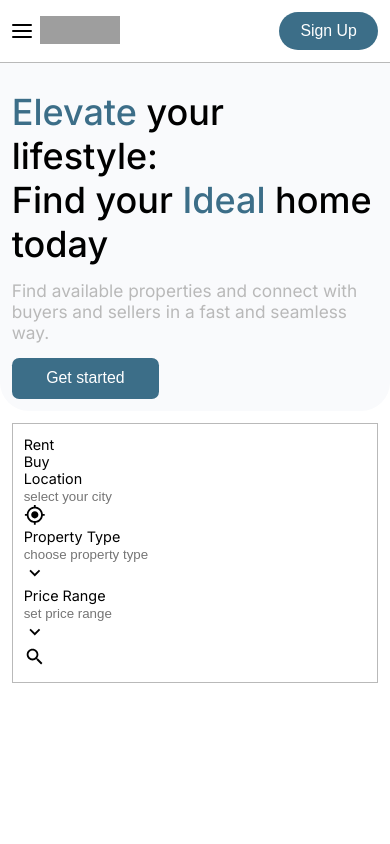
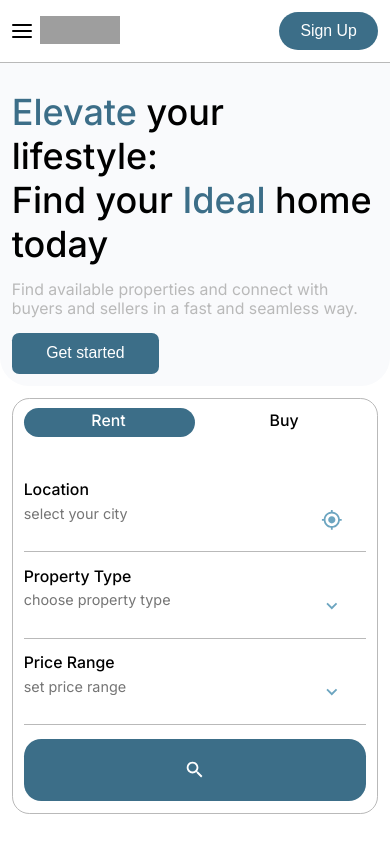
Before and after one commit to samthemogul/luxvilla, a Next.js app: page / in a window 390 px wide. Built offline with nearby package versions, Linux system fonts and the light colour scheme; grey boxes are pictures that could not be loaded.

Commit message:
Final commit 6th Jan..Searchbar

```diff
--- a/containers/SearchBox.jsx
+++ b/containers/SearchBox.jsx
@@ -8,11 +8,17 @@ import SearchIcon from '@mui/icons-material/Search';
 
 const SearchBox = () => {
   const [ optionClass, setOptionClass] = useState(styles.bar);
+  const [ activeRent, setActiveRent ] = useState(`${styles.option_text} ${styles.active_text}`)
+  const [ activeBuy, setActiveBuy ] = useState(styles.option_text)
   const changeToBuy = () => {
     setOptionClass(`${styles.bar} ${styles.buy}`)
+    setActiveBuy(`${styles.option_text} ${styles.active_text}`)
+    setActiveRent(styles.option_text)
   }
   const changeToRent = () => {
     setOptionClass(styles.bar);
+    setActiveRent(`${styles.option_text} ${styles.active_text}`)
+    setActiveBuy(styles.option_text)
   }
   return (
     <div className={styles.container}>
@@ -22,8 +28,8 @@ const SearchBox = () => {
 
         <div className={styles.options}>
           <div className={styles.option}>
-            <p onClick={changeToRent} className={styles.option_text}>Rent</p>
-            <p onClick={changeToBuy} className={styles.option_text}>Buy</p>
+            <p onClick={changeToRent} className={activeRent}>Rent</p>
+            <p onClick={changeToBuy} className={activeBuy}>Buy</p>
           </div>
           <div className={styles.active}>
             <div className={optionClass}></div>
@@ -36,7 +42,7 @@ const SearchBox = () => {
           <form>
           <div className={styles.input_sections}>
             <div className={styles.input_field}>
-            <label className={styles.labels} htmlFor="location">Location</label><br />
+              <label className={styles.labels} htmlFor="location">Location</label><br />
               <input className={styles.inputs} type="text" id="location" name="location" placeholder='select your city'/><br />
               <MyLocationIcon className={styles.icon} />
             </div>
@@ -56,6 +62,7 @@ const SearchBox = () => {
         </div>
       </div>
     </div>
+
   )
 }
 
--- a/styles/components/hero.module.css
+++ b/styles/components/hero.module.css
@@ -27,11 +27,11 @@
     object-fit: cover;
 }
 .hero_text h1 {
-    font-size: 3.5rem;
+    font-size: 3rem;
     margin-bottom: 2rem;
 }
 .hero_text p {
-    font-size: 1.3rem;
+    font-size: 1.2rem;
     color: var(--border-ash);
     margin-bottom: 2rem;
 }
@@ -53,7 +53,7 @@
         font-size: 2.5rem;
     }
     .hero_text p {
-        font-size: 1.2rem;
+        font-size: 1.1rem;
     }
     .hero_text h1, .hero_text p {
         margin-bottom: 1rem;
--- a/styles/components/searchbox.module.css
+++ b/styles/components/searchbox.module.css
@@ -1,4 +1,4 @@
-/* .container {
+.container {
     transform: translateY(-4rem);
     z-index: 5;
     display: flex;
@@ -47,7 +47,7 @@
         justify-content: center;
         margin-top: 1rem;
         .input_field {
-            width: 20rem;
+            width: 18rem;
             position: relative;
             .icon {
                 position: absolute;
@@ -57,6 +57,9 @@
             }
         }
         .submit_button {
+            display: flex;
+            justify-content: center;
+            align-items: center;
             background-color: var(--accent);
             border-radius: var(--border-radius);
             padding: 20px;
@@ -80,14 +83,69 @@
             width: 90%;
         }
     }
-} */
+}
 @media (max-width:640px) {
     .container {
+        transform: translateY(0);
         display: block;
         padding: var(--mobile-box-padding);
-    }
-    .searchbox {
-        padding: var(--mobile-box-padding);
-        border: 1px solid var(--border-ash);
+        .searchbox {
+            background-color: var(--wizard);
+            border-radius: var(--border-radius);
+            box-shadow: none;
+            border:  1px solid var(--border-ash);
+            padding: var(--mobile-box-padding);
+        }
+        .options {
+            width: 100%;
+        }
+        .option {
+            padding: 0;
+            gap: 10rem;
+            .option_text {
+                font-weight: 500;
+                font-size: 1.1rem;
+                cursor: pointer;
+                z-index: 2;
+                transition: 0.2s ease-out;
+            }
+            .active_text {
+                color: var(--wizard);
+            }
+        }
+        .active {
+            height: 2rem;
+            position: relative;
+        }
+        .bar {
+            border-radius: var(--border-radius);
+            position: absolute;
+            top: -100%;
+            z-index: 0;
+        }
+        .input_sections {
+            flex-direction: column;
+            width: 100%;
+            .input_field:nth-child(1), .input_field:nth-child(2) {
+                border-right: 0;
+            }
+            .input_field {
+                border-bottom: 1px solid var(--border-ash);
+                height: 5rem;
+                width: 100%;
+                align-items: center;
+            }
+            .inputs::before {
+                content: "";
+                background-color: red;
+                height: 10px;
+                width: 10px;
+
+            }
+        }
+        .submit_button {
+            width: 100%;
+        }
+
     }
 }
```
